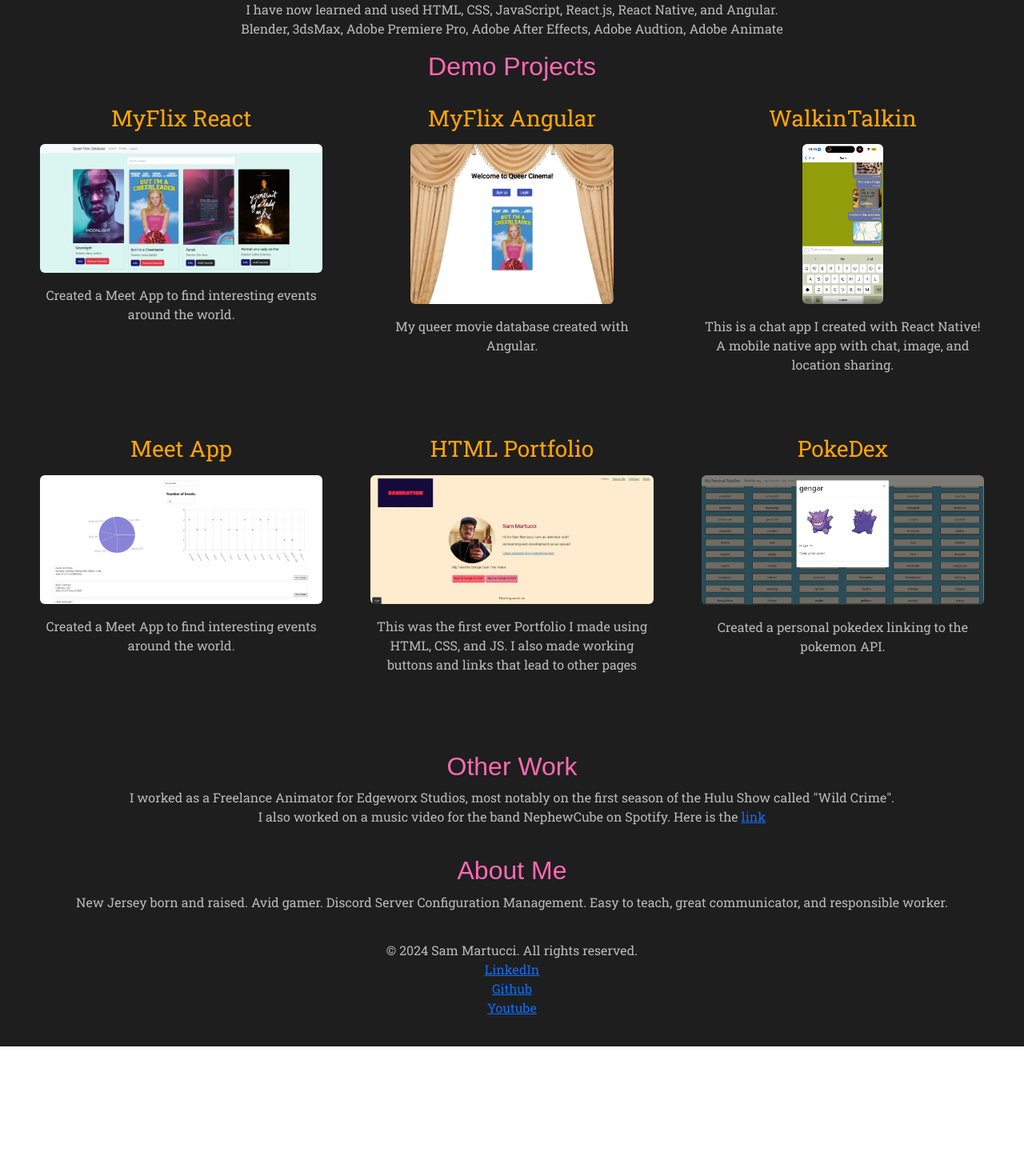
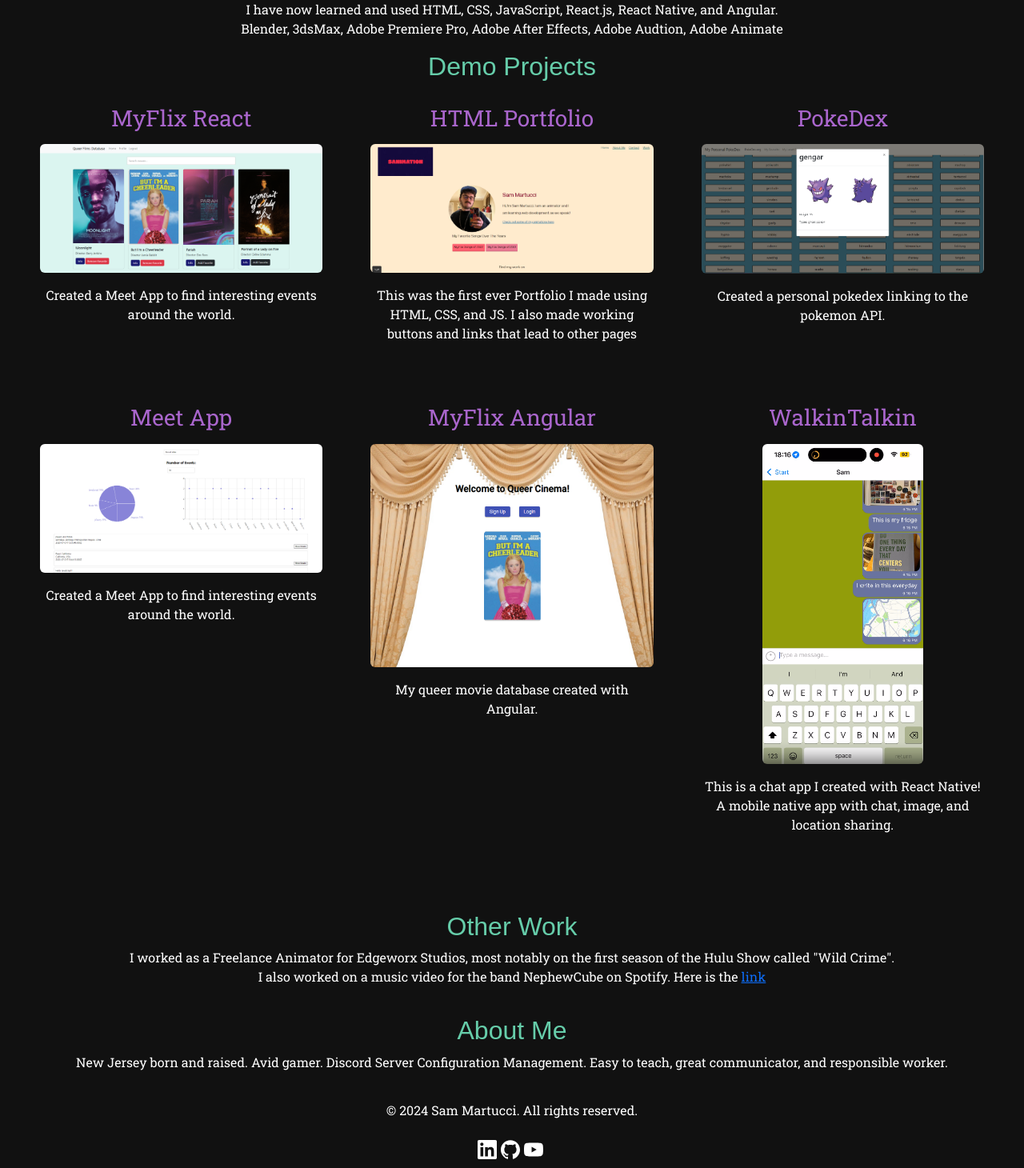
Before and after one commit to sanimations/CRA-Portfolio, a React (Create React App) app: page / in a window 1280 px wide. Shown: the part 210-1670 px from the top of the page at 80% size. Before the commit the page ends 1518 px from the top, so only its background shows below. Built offline with nearby package versions, Linux system fonts and the light colour scheme; a web font is replaced by a local one.

Commit message:
Changed color scheme and added svg files to portfolio code

```diff
--- a/src/App.css
+++ b/src/App.css
@@ -6,14 +6,13 @@
 
 .App {
   margin: 0;
-  font-family: Arial, sans-serif;
-  background-color: #1e1e1e; /* Dark background color for the entire page */
+  background-color: #111111 ; /* Dark background color for the entire page */
   color: #ffffff; /* White text color */
   text-align: center;
 }
 
 header {
-  background-color: #333333; /* Dark gray background color for header */
+  background-color: #2F4F4F; /* Dark gray background color for header */
   padding: 20px;
 }
 
@@ -40,7 +39,7 @@
 
 .project img{
   max-width: 100%; /* Set the maximum width to 100% of the parent container */
-  max-height: 200px; /* Set the maximum height to 200 pixels */
+  max-height: 400px; /* Set the maximum height to 200 pixels */
 }
 
 #other-work {
@@ -56,6 +55,27 @@
 }
 
 p{
-  color: #bbbaba;
+  color: CCCCCC;
   font-family: 'Roboto Slab', serif;
 }
+
+.img-effects {
+  transition: box-shadow 0.3s ease; /* Add a smooth transition effect */
+}
+
+.img-effects:hover {
+  box-shadow: 0 0 20px rgba(255, 255, 255, 0.468); /* Change the shadow color to white with reduced opacity */
+}
+
+.icon-container{
+  flex: display;
+  justify-content: space-between;
+
+}
+
+.icon-container svg{
+  width: 24px;
+  height: 24px;
+  margin-right: 5px;
+  fill: white;
+}
--- a/src/App.jsx
+++ b/src/App.jsx
@@ -1,20 +1,23 @@
 import React from "react";
 import { Image } from "react-bootstrap";
 import "./App.css";
+import { ReactComponent as LinkedInIcon } from './assets/linkedin.svg';
+import { ReactComponent as GitHubIcon } from './assets/github.svg';
+import { ReactComponent as YouTubeIcon } from './assets/youtube.svg';
 
 function App() {
   return (
     <div className="App">
       {/* Header */}
       <header>
-        <h1 style={{ color: "#00FFFF" }}>Samuel Martucci</h1>
+        <h1 style={{ color: "#F0E68C" }}>Samuel Martucci</h1>
       </header>
 
       {/* Main Content */}
       <main>
-        {/* Something else */}
+        {/* Education */}
         <section id="education">
-          <h2 style={{ color: "#FF69B4" }}>Education</h2>
+          <h2 style={{ color: "#66CDAA" }}>Education</h2>
           <p>
             Completed CareerFoundry's Intro To Frontend course as well as the
             Full-Stack Immersion course.<br></br>
@@ -27,11 +30,12 @@
         </section>
 
         <section id="projects">
-          <h2 style={{ color: "#FF69B4" }}>Demo Projects</h2>
+          <h2 style={{ color: "#66CDAA" }}>Demo Projects</h2>
 
+          {/* Project 1 */}
           <div className="projects-container">
             <div className="project">
-              <h3 style={{ color: "#FFA500" }}>MyFlix React</h3>
+              <h3 style={{ color: "#AA66CD" }}>MyFlix React</h3>
               <p></p>
               <a
                 href="https://github.com/sanimations/myFlix-client"
@@ -41,6 +45,7 @@
                 <Image
                   src={require("./assets/myFlix-React.png")}
                   alt="Movie Database React"
+                  className="img-effects"
                   rounded
                 />
               </a>
@@ -50,67 +55,9 @@
               </p>
             </div>
 
+            {/* Project 2 */}
             <div className="project">
-              <h3 style={{ color: "#FFA500" }}>MyFlix Angular</h3>
-              <p></p>
-              <a
-                href="https://github.com/sanimations/myFlixAngularClient"
-                target="_blank"
-                rel="noopener noreferrer"
-              >
-                <Image
-                  src={require("./assets/myFlix-Angular.png")}
-                  alt="Movie Database Angular"
-                  rounded
-                />
-              </a>
-              <p></p>
-              <p>My queer movie database created with Angular.</p>
-            </div>
-
-            <div className="project">
-              <h3 style={{ color: "#FFA500" }}>WalkinTalkin</h3>
-              <p></p>
-              <a
-                href="https://github.com/sanimations/WalkinTalkin"
-                target="_blank"
-                rel="noopener noreferrer"
-              >
-                <Image
-                  src={require("./assets/chatApp-reactNative.png")}
-                  alt="Chat app"
-                  rounded
-                />
-              </a>
-              <p></p>
-              <p>
-                This is a chat app I created with React Native! A mobile native
-                app with chat, image, and location sharing.
-              </p>
-            </div>
-
-            <div className="project">
-              <h3 style={{ color: "#FFA500" }}>Meet App</h3>
-              <p></p>
-              <a
-                href="https://sanimations.github.io/meet/"
-                target="_blank"
-                rel="noopener noreferrer"
-              >
-                <Image
-                  src={require("./assets/MeetApp-js.png")}
-                  alt="Meet App"
-                  rounded
-                />
-              </a>
-              <p></p>
-              <p>
-                Created a Meet App to find interesting events around the world.
-              </p>
-            </div>
-
-            <div className="project">
-              <h3 style={{ color: "#FFA500" }}>HTML Portfolio</h3>
+              <h3 style={{ color: "#AA66CD" }}>HTML Portfolio</h3>
               <p></p>
               <a
                 href="https://sanimations.github.io/portfolio-website/index.html"
@@ -120,6 +67,7 @@
                 <Image
                   src={require("./assets/portfolio-html.png")}
                   alt="Portfolio HTML"
+                  className="img-effects"
                   rounded
                 />
               </a>
@@ -131,8 +79,9 @@
               </p>
             </div>
 
+            {/* Project 3 */}
             <div className="project">
-              <h3 style={{ color: "#FFA500" }}>PokeDex</h3>
+              <h3 style={{ color: " #AA66CD " }}>PokeDex</h3>
               <p></p>
               <a
                 href="https://sanimations.github.io/pokedex-js/"
@@ -142,11 +91,77 @@
                 <Image
                   src={require("./assets/pokedex-js.png")}
                   alt="PokeDex Website"
+                  className="img-effects"
                   rounded
                 />
               </a>
               <p></p>
               <p>Created a personal pokedex linking to the pokemon API.</p>
+            </div>
+
+            {/* Project 4 */}
+            <div className="project">
+              <h3 style={{ color: " #AA66CD " }}>Meet App</h3>
+              <p></p>
+              <a
+                href="https://sanimations.github.io/meet/"
+                target="_blank"
+                rel="noopener noreferrer"
+              >
+                <Image
+                  src={require("./assets/MeetApp-js.png")}
+                  alt="Meet App"
+                  className="img-effects"
+                  rounded
+                />
+              </a>
+              <p></p>
+              <p>
+                Created a Meet App to find interesting events around the world.
+              </p>
+            </div>
+
+            {/* Project 5 */}
+            <div className="project">
+              <h3 style={{ color: " #AA66CD " }}>MyFlix Angular</h3>
+              <p></p>
+              <a
+                href="https://github.com/sanimations/myFlixAngularClient"
+                target="_blank"
+                rel="noopener noreferrer"
+              >
+                <Image
+                  src={require("./assets/myFlix-Angular.png")}
+                  alt="Movie Database Angular"
+                  className="img-effects"
+                  rounded
+                />
+              </a>
+              <p></p>
+              <p>My queer movie database created with Angular.</p>
+            </div>
+
+            {/* Project 6 */}
+            <div className="project">
+              <h3 style={{ color: " #AA66CD " }}>WalkinTalkin</h3>
+              <p></p>
+              <a
+                href="https://github.com/sanimations/WalkinTalkin"
+                target="_blank"
+                rel="noopener noreferrer"
+              >
+                <Image
+                  src={require("./assets/chatApp-reactNative.png")}
+                  alt="Chat app"
+                  className="img-effects"
+                  rounded
+                />
+              </a>
+              <p></p>
+              <p>
+                This is a chat app I created with React Native! A mobile native
+                app with chat, image, and location sharing.
+              </p>
             </div>
           </div>
         </section>
@@ -154,7 +169,7 @@
 
       {/* Other Work Section */}
       <section id="other-work">
-        <h2 style={{ color: "#FF69B4" }}>Other Work</h2>
+        <h2 style={{ color: "#66CDAA" }}>Other Work</h2>
         <p>
           I worked as a Freelance Animator for Edgeworx Studios, most notably on
           the first season of the Hulu Show called "Wild Crime".
@@ -173,7 +188,7 @@
 
       {/* About Me */}
       <section id="about-me">
-        <h2 style={{ color: "#FF69B4" }}>About Me</h2>
+        <h2 style={{ color: "#66CDAA" }}>About Me</h2>
         <p>
           New Jersey born and raised. Avid gamer. Discord Server Configuration
           Management. Easy to teach, great communicator, and responsible worker.
@@ -183,30 +198,30 @@
       {/* Footer */}
       <footer>
         <p>
-          &copy; 2024 Sam Martucci. All rights reserved. <br></br>
+          &copy; 2024 Sam Martucci. All rights reserved. <br></br><br></br>
+          <div className="icon-container">
           <a
             href="https://www.linkedin.com/in/samuel-martucci-57710317b/"
             target="_blank"
             rel="noopener noreferrer"
           >
-            LinkedIn
+            <LinkedInIcon />
           </a>
-          <br></br>
           <a
             href="https://github.com/sanimations"
             target="_blank"
             rel="noopener noreferrer"
           >
-            Github
+            <GitHubIcon />
           </a>
-          <br></br>
           <a
             href="https://www.youtube.com/channel/UCfKFgsb5dS48GaJAndlqRcA"
             target="_blank"
             rel="noopener noreferrer"
           >
-            Youtube
+            <YouTubeIcon />
           </a>
+          </div>
         </p>
       </footer>
     </div>
```
